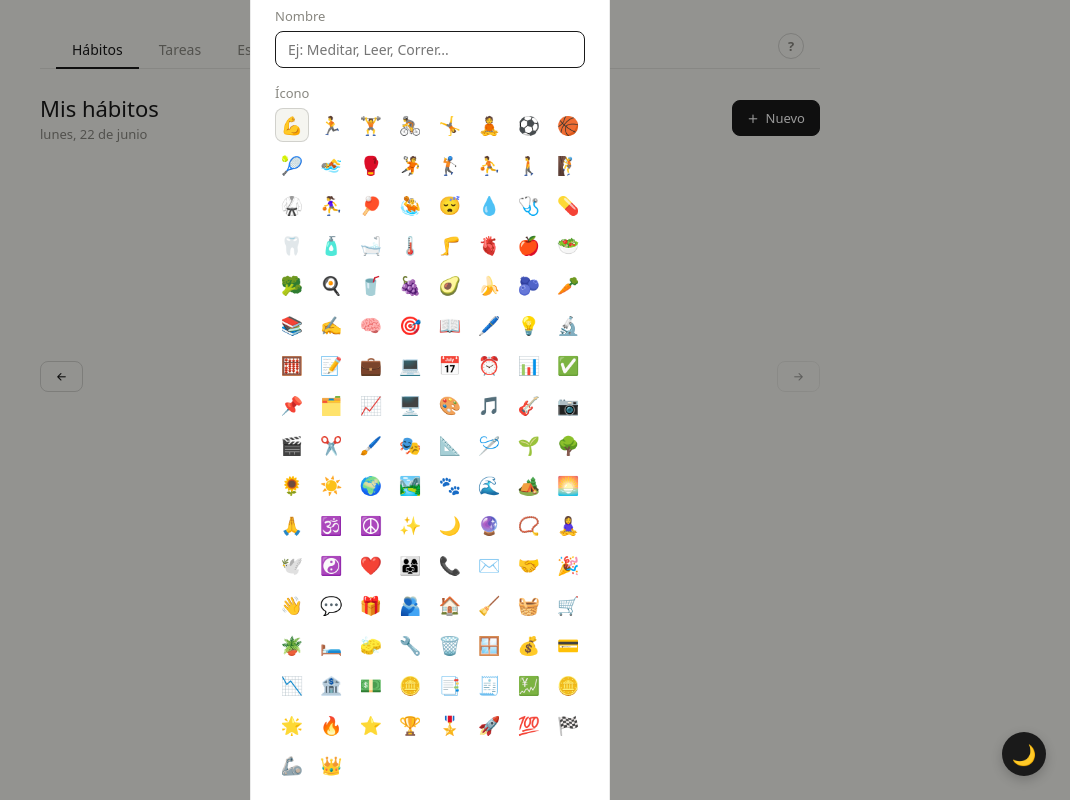
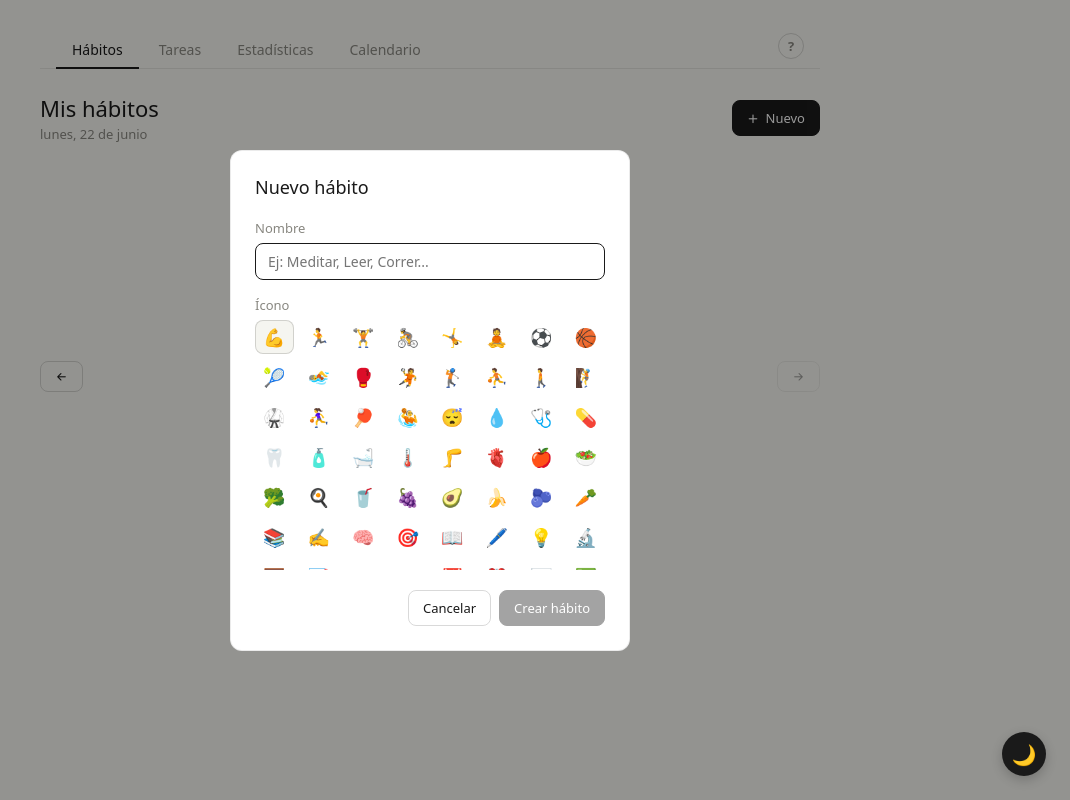
Before and after one commit to hectormadrid/Habitosapp, a React (Vite) app: page / in a window 1280 px wide. Both pictures are taken after a click on the button "Nuevo". Shown: the whole page, without its empty margins (210-1280 px from the left). Built offline with nearby package versions, Linux system fonts and the light colour scheme.

Commit message:
fix modalhabit

```diff
--- a/src/components/HabitModal.module.css
+++ b/src/components/HabitModal.module.css
@@ -13,7 +13,7 @@
   border-radius: var(--radius-lg);
   border: 0.5px solid var(--color-border);
   padding: 1.5rem;
-  width: 360px;
+  width: 400px;
   max-width: 90vw;
 }
 
@@ -53,6 +53,8 @@
   display: grid;
   grid-template-columns: repeat(8, 1fr);
   gap: 6px;
+  max-height: 250px;
+  overflow-y: auto;
 }
 
 .emojiBtn {
```
Also changed, not shown: src/constants.js (+0 -23 lines).
